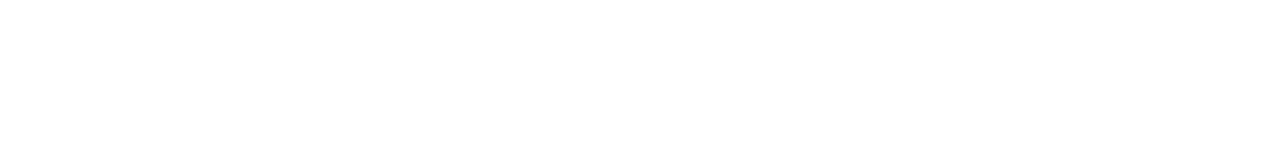
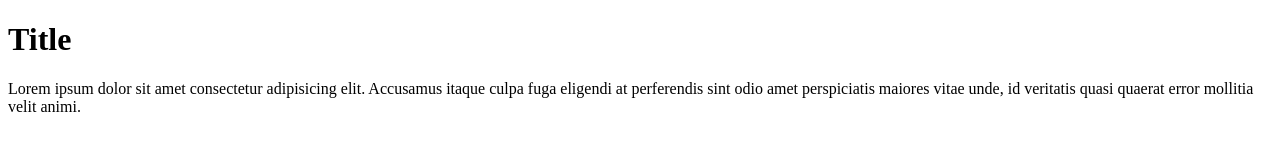
Before and after one commit to MellonFive/make-work-remote, a plain HTML site: page index.html in a window 1280 px wide. Drawn offline with Linux system fonts and the light colour scheme.

Commit message:
second first

```diff
--- a/index.html
+++ b/index.html
@@ -8,5 +8,12 @@
 </head>
 <body>
 
+    <h1>Title</h1>
+
+    <p>
+        Lorem ipsum dolor sit amet consectetur adipisicing elit. Accusamus itaque culpa fuga eligendi at
+        perferendis sint odio amet perspiciatis maiores vitae unde, id veritatis quasi quaerat error
+        mollitia velit animi.
+    </p>
 </body>
 </html>
```
